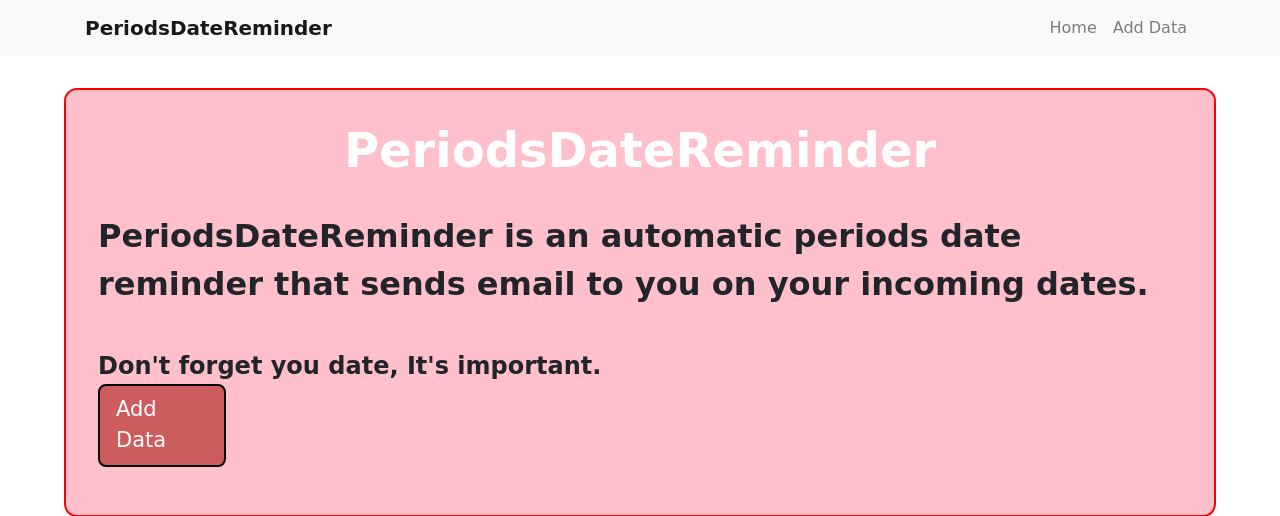
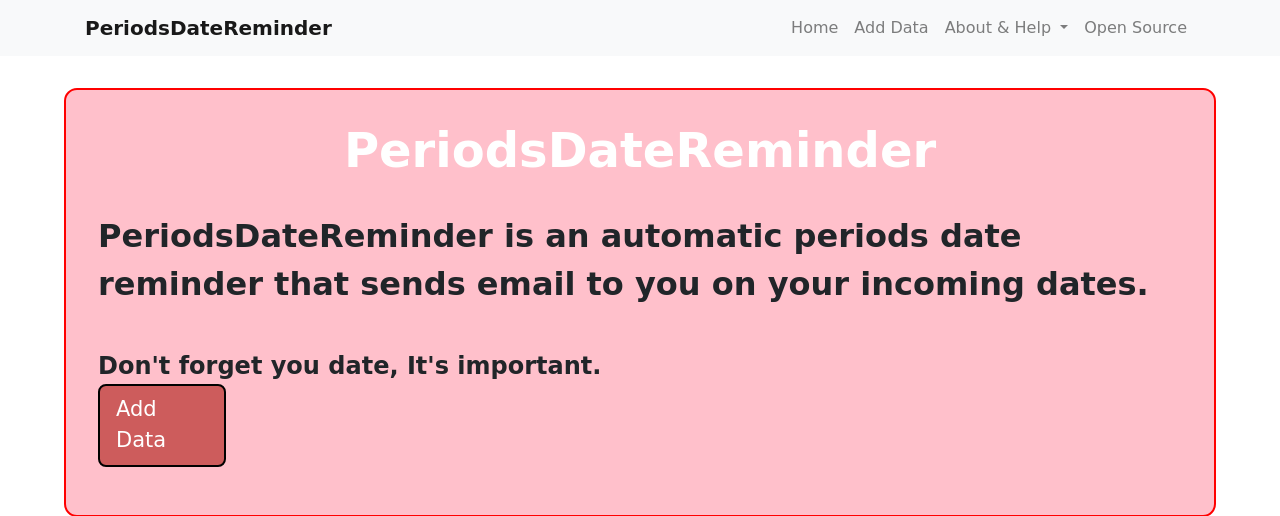
Before and after one commit to Rajdeep4536/Menstruation-Cycle-App, a Django app: page / in a window 1280 px wide. Shown: the top 516 px of the page. Run offline with Django 3.2, Linux system fonts and the light colour scheme; some libraries are stand-ins or nearby versions; some web fonts are replaced.

Commit message:
Initial Commit9

```diff
--- a/PeriodsDateReminder-a87518a915e7b3f7134169fdd759843204ac770b/templates/base.html
+++ b/PeriodsDateReminder-a87518a915e7b3f7134169fdd759843204ac770b/templates/base.html
@@ -44,6 +44,24 @@
           <li class="nav-item">
             <a class="nav-link" href="{% url 'add_form' %}">Add Data</a>
           </li>
+          <li class="nav-item dropdown">
+            <a class="nav-link dropdown-toggle" href="#" id="navbarDropdown" role="button" data-toggle="dropdown"
+              aria-haspopup="true" aria-expanded="false">
+              About & Help
+            </a>
+
+            <div class="dropdown-menu" aria-labelledby="navbarDropdown">
+
+              <a rel="noopener noreferrer" target="_blank" class="dropdown-item"
+                href="https://Rajdeep4536.github.io/portfolio1/">Developer</a>
+
+
+            </div>
+          </li>
+          <li class="nav-item">
+            <a rel="noopener noreferrer" class="nav-link"
+              href="https://github.com/Rajdeep4536/remindmydates" target="_blank">Open Source</a>
+          </li>
 
         </ul>
       </div>
```
